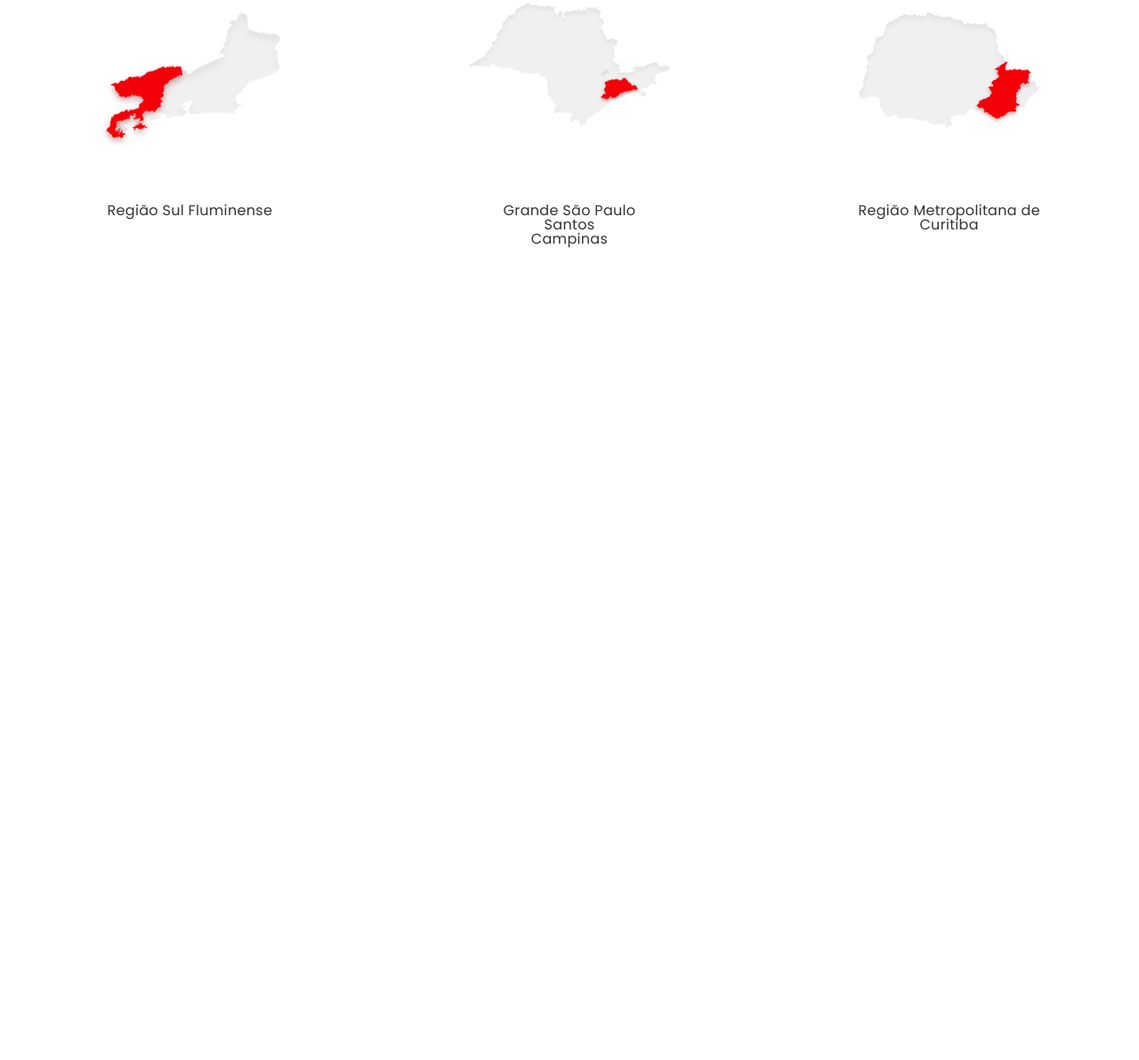
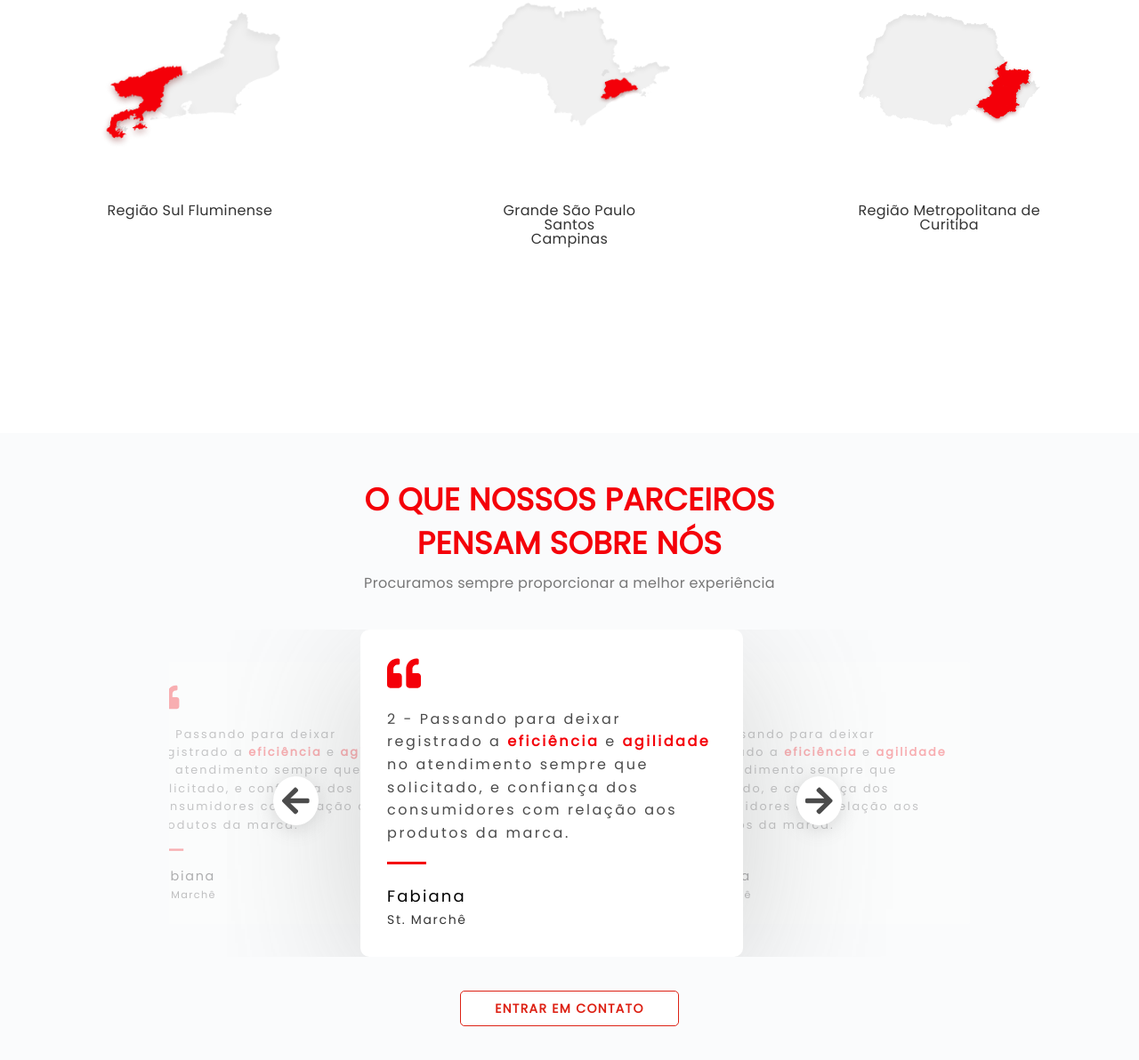
Before and after one commit to enricorobazza/nzlog, a Gatsby site: page / in a window 1280 px wide. Shown: the part 3983-5175 px from the top of the page at 89% size. Before the commit the page ends 4470 px from the top, so only its background shows below. Built offline with nearby package versions, Linux system fonts and the light colour scheme; Gatsby itself is replaced by a stand-in of ours.

Commit message:
Comments included

```diff
--- a/src/components/Layout/global-styles.scss
+++ b/src/components/Layout/global-styles.scss
@@ -143,6 +143,8 @@ $cols: 12;
 }
 
 $sizes: (
+  "xxxl": $xxxl,
+  "xxl": $xxl,
   "xl": $xl,
   "lg": $lg,
   "md": $md,
--- /dev/null
+++ b/src/components/Social/Card/card.module.scss
@@ -0,0 +1,69 @@
+@import "../../../styles.scss";
+
+.container {
+  padding: 30px;
+  text-align: left;
+  background-color: white;
+  border-radius: 10px;
+  display: inline-block;
+  transition: all 300ms;
+  scroll-snap-align: center;
+  margin: 0;
+  white-space: normal;
+  position: relative;
+}
+
+.focus {
+  // margin: 0 -200px;
+  z-index: 5;
+  box-shadow: 0px 33.8449px 169.224px -8.46122px rgba(97, 97, 97, 0.3);
+  margin: 0 -15%;
+}
+
+.blur {
+  transform-origin: center center;
+  transform: scale(0.8, 0.8);
+  opacity: 0.3;
+  margin: 0;
+  z-index: 2;
+}
+
+.text {
+  line-height: 160%;
+  font-size: 16px;
+  letter-spacing: 0.16em;
+  color: $darker-gray;
+  margin-bottom: 20px;
+}
+
+.text b {
+  font-weight: 700;
+  color: $red;
+}
+
+.client {
+  color: black;
+  line-height: 160%;
+  letter-spacing: 0.12em;
+  font-weight: 500;
+  font-size: 18px;
+}
+
+.company {
+  line-height: 160%;
+  letter-spacing: 0.12em;
+  font-weight: 500;
+  font-size: 14px;
+}
+
+.divider {
+  width: 12%;
+  height: 3px;
+  background-color: $red;
+}
+
+.quotes {
+  font-size: 38px;
+  color: $red;
+  margin-bottom: 20px;
+}
--- /dev/null
+++ b/src/components/Social/Card/index.js
@@ -0,0 +1,34 @@
+import React from "react"
+import styles from "./card.module.scss"
+import { FontAwesomeIcon } from "@fortawesome/react-fontawesome"
+
+const Card = ({ text, clientName, clientCompany, index, current }) => {
+  /*
+      $xxs: 320px;
+      $xs: 480px;
+      $sm: 600px;
+      $md: 768px;
+      $lg: 900px;
+      $xl: 1024px;
+      $xxl: 1200px;
+      $xxxl: 1500px;
+  */
+
+  return (
+    <div
+      className={`${
+        styles.container
+      } col-6 col-xl-6 col-lg-8 col-md-8 col-sm-10 col-xs-10 col-xs-12 col-xxs-12 ${
+        index !== current ? styles.blur : styles.focus
+      }`}
+    >
+      <FontAwesomeIcon className={styles.quotes} icon={["fas", "quote-left"]} />
+      <div className={styles.text}>{text}</div>
+      <hr className={styles.divider} />
+      <div className={styles.client}>{clientName}</div>
+      <div className={styles.company}>{clientCompany}</div>
+    </div>
+  )
+}
+
+export default Card
--- /dev/null
+++ b/src/components/Social/index.js
@@ -0,0 +1,134 @@
+import React, { useState, useEffect } from "react"
+import CallToAction from "../CallToAction"
+import Card from "./Card"
+import styles from "./social.module.scss"
+import { FontAwesomeIcon } from "@fortawesome/react-fontawesome"
+import useWindowDimensions from "../../utils/dimensions"
+
+const Social = () => {
+  useEffect(() => {
+    setCurrent(1)
+  }, [])
+  const { width } = useWindowDimensions()
+  const [current, setCurrent] = useState(0)
+  const [shiftMargin, setShiftMargin] = useState()
+
+  useEffect(() => {
+    /* $xxs: 320px;
+      $xs: 480px;
+      $sm: 600px;
+      $md: 768px;
+      $lg: 900px;
+      $xl: 1024px;
+      $xxl: 1200px;
+      $xxxl: 1500px; */
+    // col-6 col-xl-6 col-lg-8 col-md-8 col-sm-10 col-xs-10 col-xs-12 col-xxs-12
+    if (width > 900) setShiftMargin(50)
+    else if (width > 600) setShiftMargin(67)
+    else if (width > 480) setShiftMargin(90)
+    else setShiftMargin(107)
+  }, [width])
+
+  const [depositions, setDepositions] = useState([
+    {
+      text: (
+        <>
+          1 - Passando para deixar registrado a <b>eficiência</b> e{" "}
+          <b>agilidade</b> no atendimento sempre que solicitado, e confiança dos
+          consumidores com relação aos produtos da marca.
+        </>
+      ),
+      client: "Fabiana",
+      company: "St. Marchê",
+    },
+    {
+      text: (
+        <>
+          2 - Passando para deixar registrado a <b>eficiência</b> e{" "}
+          <b>agilidade</b> no atendimento sempre que solicitado, e confiança dos
+          consumidores com relação aos produtos da marca.
+        </>
+      ),
+      client: "Fabiana",
+      company: "St. Marchê",
+    },
+    {
+      text: (
+        <>
+          3 - Passando para deixar registrado a <b>eficiência</b> e{" "}
+          <b>agilidade</b> no atendimento sempre que solicitado, e confiança dos
+          consumidores com relação aos produtos da marca.
+        </>
+      ),
+      client: "Fabiana",
+      company: "St. Marchê",
+    },
+  ])
+
+  const changeDepositions = direction => {
+    const newCurrent = current + direction
+    if (newCurrent >= 0 && newCurrent < depositions.length)
+      setCurrent(current + direction)
+  }
+
+  return (
+    <div className={styles.container}>
+      <div className={styles.title}>
+        O que nossos parceiros
+        <br /> pensam sobre nós
+      </div>
+      <div className={styles.description}>
+        Procuramos sempre proporcionar a melhor experiência
+      </div>
+      <div
+        className={`${styles.depositionsContainer} col-7 col-xxxl-10 col-xxl-12 col-xl-12 col-lg-12 col-md-12 col-xs-12 col-xs-12 col-xxs-12`}
+      >
+        <div
+          className={`${styles.btnPrev} ${styles.btn} ${
+            current === 0 && styles.hidden
+          }`}
+          onClick={() => changeDepositions(-1)}
+        >
+          <FontAwesomeIcon
+            className={styles.icon}
+            icon={["fas", "arrow-left"]}
+          />
+        </div>
+
+        <div
+          className={`${styles.btnNext} ${styles.btn} ${
+            current === depositions.length - 1 && styles.hidden
+          }`}
+          onClick={() => changeDepositions(1)}
+        >
+          <FontAwesomeIcon
+            className={styles.icon}
+            icon={["fas", "arrow-right"]}
+          />
+        </div>
+        <div
+          className={styles.depositionsWrapper}
+          style={{ marginLeft: `${-shiftMargin * current + 40}%` }}
+          // style={{ marginLeft: "25%" }}
+        >
+          {depositions.map((deposition, index) => {
+            return (
+              <Card
+                key={index}
+                text={deposition.text}
+                clientName={deposition.client}
+                clientCompany={deposition.company}
+                index={index}
+                current={current}
+              ></Card>
+            )
+          })}
+        </div>
+      </div>
+
+      <CallToAction />
+    </div>
+  )
+}
+
+export default Social
--- /dev/null
+++ b/src/components/Social/social.module.scss
@@ -0,0 +1,82 @@
+@import "../../styles.scss";
+
+.container {
+  background-color: $new-white;
+  width: 100%;
+  // min-height: 300px;
+  padding: 50px 100px;
+  text-align: center;
+}
+
+.title {
+  font-weight: 700;
+  font-size: 35px;
+  line-height: 140%;
+  text-transform: uppercase;
+  color: $red;
+  margin: 0 auto;
+}
+
+.description {
+  line-height: 140%;
+  margin-top: 10px;
+  color: $dark-gray;
+}
+
+.depositionsContainer {
+  // display: flex;
+  // justify-content: center;
+  // width: 50vw;
+  // background-color: #f09;
+  margin: 40px auto;
+  // overflow-x: hidden;
+  overflow-x: hidden;
+  scroll-snap-type: x mandatory;
+  padding: 0;
+  padding-right: 40px;
+  text-align: center;
+  white-space: nowrap;
+  position: relative;
+}
+
+.depositionsWrapper {
+  width: 100%;
+  // position: absolute;
+  // left: -200px;
+  // margin-left: -300px;
+  transition: all ease-in 200ms;
+}
+
+.btnPrev {
+  position: absolute;
+  top: 45%;
+  left: 13%;
+  z-index: 10;
+}
+
+.btnNext {
+  position: absolute;
+  right: 16%;
+  top: 45%;
+  z-index: 10;
+}
+
+.btn {
+  background-color: white;
+  border-radius: 50%;
+  padding: 10px;
+  cursor: pointer;
+  transition: all ease-in 300ms;
+  box-shadow: 0px 4px 20px rgba(123, 123, 123, 0.25);
+  backdrop-filter: blur(8px);
+}
+
+.icon {
+  font-size: 35px;
+  color: $darker-gray;
+}
+
+.hidden {
+  opacity: 0;
+  cursor: auto;
+}
--- a/src/pages/index.js
+++ b/src/pages/index.js
@@ -10,6 +10,7 @@ import HardPart from "../components/HardPart"
 import Establishments from "../components/Establishments"
 import Advantages from "../components/Advantages"
 import Places from "../components/Places"
+import Social from "../components/Social"
 
 import styles from "../styles.module.scss"
 
@@ -26,6 +27,7 @@ const IndexPage = () => (
     <Establishments />
     <Advantages />
     <Places />
+    <Social />
   </Layout>
 )
 
--- /dev/null
+++ b/src/utils/dimensions.js
@@ -0,0 +1,26 @@
+import { useState, useEffect } from "react"
+
+function getWindowDimensions() {
+  const { innerWidth: width, innerHeight: height } = window
+  return {
+    width,
+    height,
+  }
+}
+
+export default function useWindowDimensions() {
+  const [windowDimensions, setWindowDimensions] = useState(
+    getWindowDimensions()
+  )
+
+  useEffect(() => {
+    function handleResize() {
+      setWindowDimensions(getWindowDimensions())
+    }
+
+    window.addEventListener("resize", handleResize)
+    return () => window.removeEventListener("resize", handleResize)
+  }, [])
+
+  return windowDimensions
+}
--- a/src/utils/fontawesome.js
+++ b/src/utils/fontawesome.js
@@ -1,12 +1,17 @@
 import { library } from "@fortawesome/fontawesome-svg-core"
-import { faBars } from "@fortawesome/free-solid-svg-icons"
-import { faMapMarkerAlt } from "@fortawesome/free-solid-svg-icons"
-import { faBolt } from "@fortawesome/free-solid-svg-icons"
-import { faHeart } from "@fortawesome/free-solid-svg-icons"
-import { faClock } from "@fortawesome/free-solid-svg-icons"
-import { faWineBottle } from "@fortawesome/free-solid-svg-icons"
-import { faPercentage } from "@fortawesome/free-solid-svg-icons"
-import { faDollarSign } from "@fortawesome/free-solid-svg-icons"
+import {
+  faBars,
+  faMapMarkerAlt,
+  faBolt,
+  faHeart,
+  faClock,
+  faWineBottle,
+  faPercentage,
+  faDollarSign,
+  faQuoteLeft,
+  faArrowRight,
+  faArrowLeft,
+} from "@fortawesome/free-solid-svg-icons"
 
 library.add(faBars)
 library.add(faMapMarkerAlt)
@@ -16,3 +21,6 @@ library.add(faClock)
 library.add(faWineBottle)
 library.add(faPercentage)
 library.add(faDollarSign)
+library.add(faQuoteLeft)
+library.add(faArrowLeft)
+library.add(faArrowRight)
```
